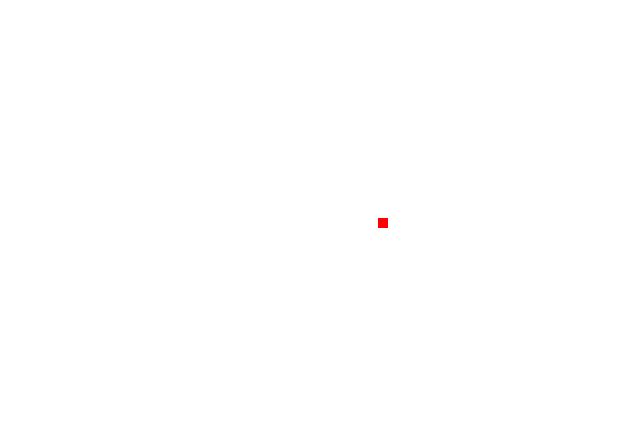
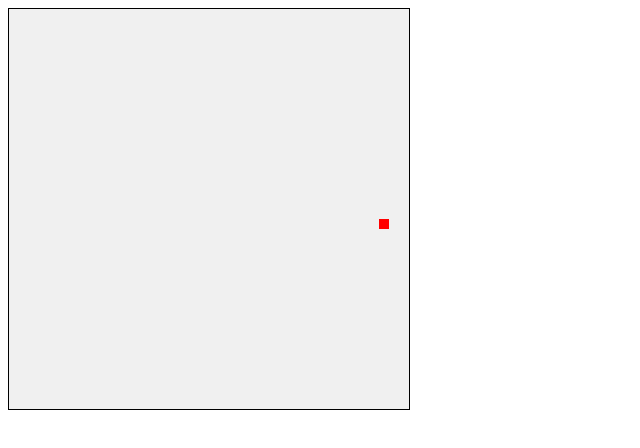
Before and after one commit to Phillipemmons/SnakeGame, a plain HTML site: page SnakeTest.html in a window 1280 px wide. Shown: the whole page, without its empty margins (0-640 px from the left). Drawn offline with Linux system fonts and the light colour scheme.

Commit message:
fixed random value

```diff
--- a/SnakeTest.html
+++ b/SnakeTest.html
@@ -4,8 +4,8 @@
     <title>Simple Snake Game</title>
     <meta charset="UTF-8">
     <meta name="viewport" content="width=device-width, initial-scale=1.0">
-	<meta http-equiv="Content-Security-Policy" content="default-src 'self'; style-src 'self' 'nonce-random'; script-src 'self' 'nonce-random';">
-    <style nonce="1313131313131313">
+	<meta http-equiv="Content-Security-Policy" content="default-src 'self'; style-src 'self' 'nonce-1342'; script-src 'self' 'nonce-1342';">
+    <style nonce="1342">
      canvas {
 		border: 1px solid black;
 		background-color: #f0f0f0;
@@ -14,6 +14,6 @@
   </head>
   <body>
     <canvas id="canvas" width="400" height="400"></canvas>
-    <script nonce="1313131313131313" src="snake.js"></script>
+    <script nonce="1342" src="snake.js"></script>
   </body>
 </html>
```
